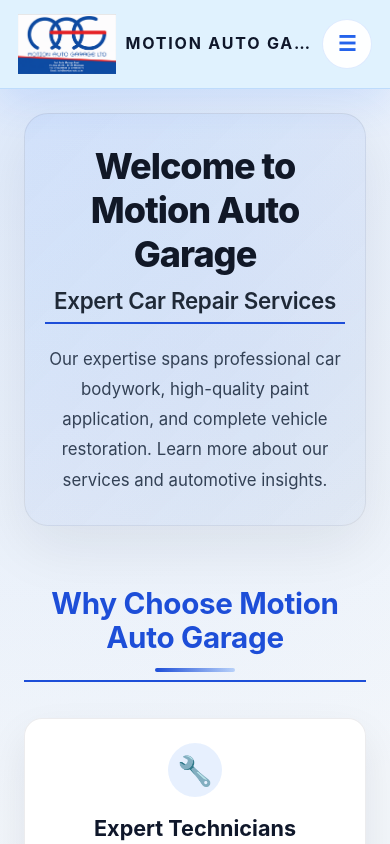
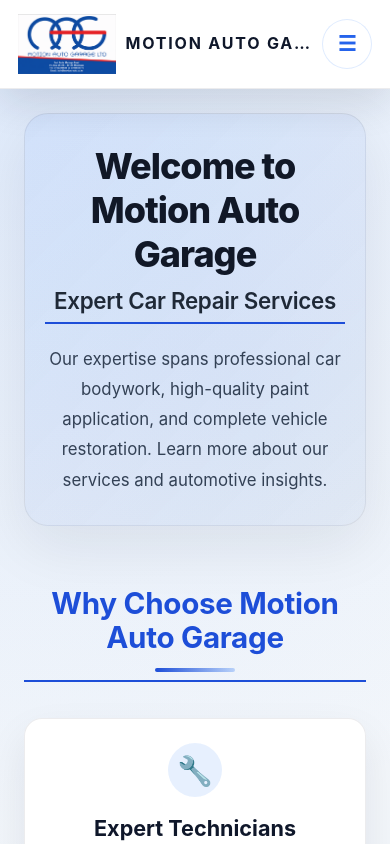
Before and after one commit to Jamoo020/Motion-auto-garage, a React (Vite) app: page / in a window 390 px wide. Shown: the top 844 px of the page. Built offline with nearby package versions, Linux system fonts and the light colour scheme.

Commit message:
Revert "Change header background to light blue theme to match logo colors"
This reverts commit e15a5a94b8e5378fde9a07feaa75648a2f47fc52.

```diff
--- a/src/components/Header.css
+++ b/src/components/Header.css
@@ -3,12 +3,12 @@
   grid-template-columns: min-content 1fr min-content;
   align-items: center;
   padding: 18px 24px;
-  background: #e0f2fe;
-  border-bottom: 1px solid rgba(59, 130, 246, 0.2);
+  background: #ffffff;
+  border-bottom: 1px solid rgba(15, 23, 42, 0.08);
   position: sticky;
   top: 0;
   z-index: 20;
-  box-shadow: 0 14px 38px rgba(59, 130, 246, 0.15);
+  box-shadow: 0 14px 38px rgba(15, 23, 42, 0.12);
   gap: 14px;
   width: 100%;
   max-width: 100%;
@@ -103,8 +103,8 @@
 
 header.scrolled {
   padding: 12px 24px;
-  background: #e0f2fe;
-  box-shadow: 0 10px 22px rgba(59, 130, 246, 0.15);
+  background: #ffffff;
+  box-shadow: 0 10px 22px rgba(15, 23, 42, 0.12);
 }
 
 header.scrolled .logo {
@@ -135,7 +135,7 @@
     padding: 14px 18px;
     gap: 10px;
     position: relative;
-    background: #e0f2fe;
+    background: #ffffff;
     backdrop-filter: none;
   }
 
```
